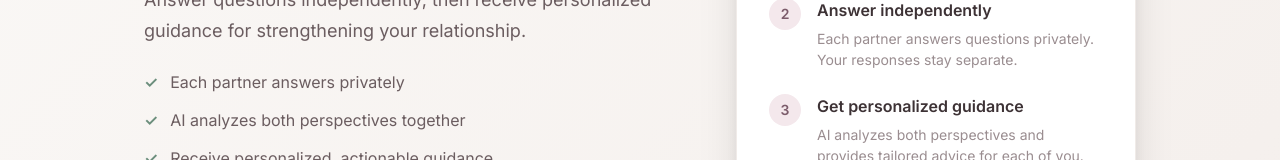
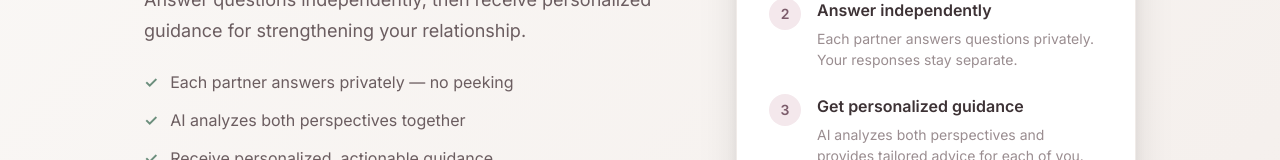
Before and after one commit to calebkintsugi/couples-therapy, a React (Vite) app: page / in a window 1280 px wide. Shown: the part 328-488 px from the top of the page. Built offline with nearby package versions, Linux system fonts and the light colour scheme.

Commit message:
Update Landing.jsx

```diff
--- a/src/components/Landing.jsx
+++ b/src/components/Landing.jsx
@@ -145,7 +145,7 @@ function Landing() {
               </p>
 
               <ul className="hero-benefits">
-                <li>Each partner answers privately</li>
+                <li>Each partner answers privately — no peeking</li>
                 <li>AI analyzes both perspectives together</li>
                 <li>Receive personalized, actionable guidance</li>
                 {PAYMENTS_ENABLED && <li>Free 24-hour trial, then $5/month, cancel anytime</li>}
```
